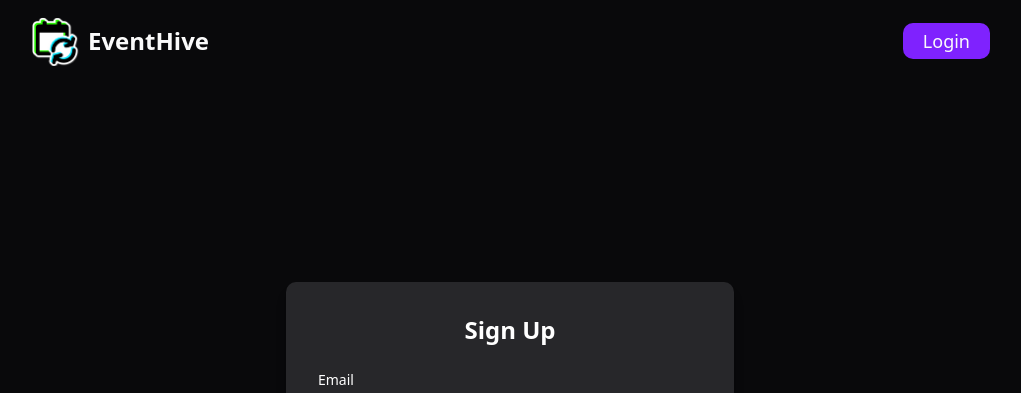
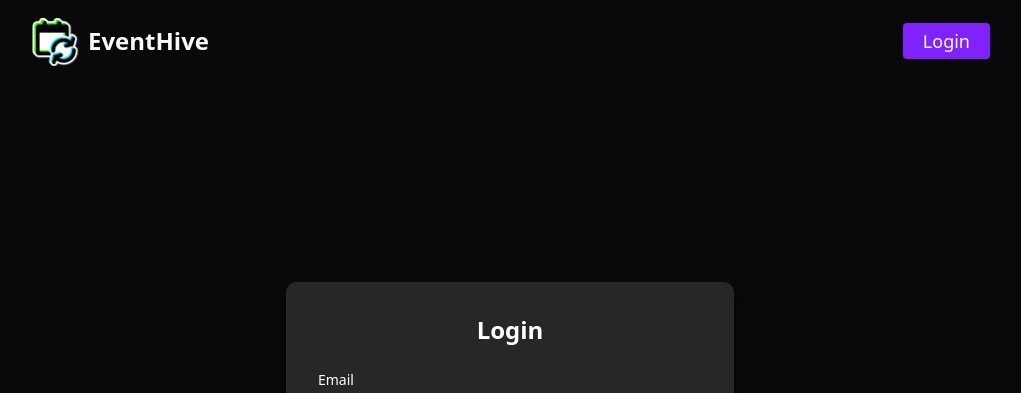
Before and after one commit to ganeshkondaka/EventHive, a Next.js app: page /login in a window 1280 px wide. Shown: the top 393 px of the page, without its empty margins (130-1151 px from the left). Built offline with nearby package versions, Linux system fonts and the light colour scheme.

Commit message:
polished auth routes

```diff
--- a/app/api/signup/route.ts
+++ b/app/api/signup/route.ts
@@ -7,6 +7,14 @@ export async function POST(req: Request) {
     const { username, email, password } = await req.json()
     try {
         await connectDb()
+
+        const existed_user = await usermodel.findOne({ email })
+        console.log('exitsed user in signup :', existed_user)
+
+        if (existed_user) {
+            return NextResponse.json({ msg: "user already existed" })
+        }
+
         const user = await usermodel.create({
             username,
             email,
--- a/app/components/Navbar.tsx
+++ b/app/components/Navbar.tsx
@@ -10,7 +10,7 @@ const Navbar = () => {
             </div>
             <Link
                 href={'/login'}
-                className='px-5 py-1 rounded-lg bg-violet-600 text-xs md:text-lg'>Login</Link>
+                className='px-5 py-1 rounded bg-violet-600 text-xs md:text-lg'>Login</Link>
         </div>
     )
 }
--- a/app/login/page.tsx
+++ b/app/login/page.tsx
@@ -1,20 +1,29 @@
 'use client'
 
+import axios from 'axios';
 import React, { useState } from 'react';
 
-const Signup = () => {
+const Login = () => {
     const [email, setemail] = useState('')
     const [password, setpassword] = useState('')
 
-    const handle_submit = async (e:React.FormEvent<HTMLFormElement>) => {
+    const handle_submit = async (e: React.FormEvent<HTMLFormElement>) => {
         e.preventDefault()
         console.log('emai and password is :', email, password)
+        try {
+            const response = await axios.post('/api/login', { email, password })
+            console.log('response :', response.data)
+            await localStorage.setItem("event_token", response.data.token)
+        } catch (error) {
+            console.log('failed to login user :', error)
+        }
     }
+
 
     return (
         <div className="min-h-screen flex items-center justify-center  text-white">
             <div className="w-full max-w-md p-8 space-y-6 bg-zinc-800 rounded-lg shadow-lg">
-                <h2 className="text-2xl font-bold text-center">Sign Up</h2>
+                <h2 className="text-2xl font-bold text-center">Login</h2>
                 <form className="space-y-4" onSubmit={handle_submit}>
 
                     <div>
@@ -63,4 +72,4 @@ const Signup = () => {
     );
 };
 
-export default Signup;
+export default Login;
--- a/app/signup/page.tsx
+++ b/app/signup/page.tsx
@@ -14,7 +14,7 @@ const Signup = () => {
         console.log('emai and password is :', username, email, password)
         try {
             const response = await axios.post('/api/signup', { username, email, password })
-            console.log('response :', response.data.user)
+            console.log('response :', response.data)
             await localStorage.setItem("event_token", response.data.token)
         } catch (error) {
             console.log('failed to create user :', error)
--- a/db.ts
+++ b/db.ts
@@ -7,4 +7,5 @@ if (!mongourl) {
 
 export const connectDb = async () => {
     await mongoose.connect(mongourl);
+    console.log("connected to db");
 }
```
Also changed, not shown: app/api/login/route.ts (+5 -2 lines).
